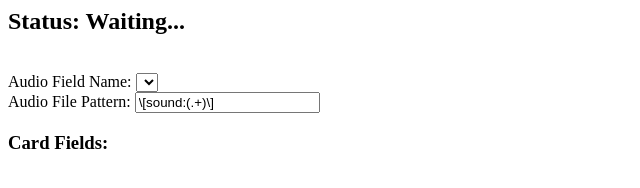
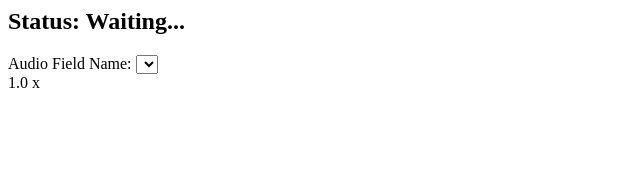
Before and after one commit to genericdave/anki-audio-lab, a website: page docs/index.html in a window 1280 px wide. Shown: the whole page, without its empty margins (0-640 px from the left). Drawn offline with Linux system fonts and the light colour scheme.

Commit message:
update build

```diff
--- a/docs/index.html
+++ b/docs/index.html
@@ -1 +1 @@
-<html><head><title>Anki Audio Review</title><script type="module" src="index.8d19a443.js"></script></head><body> <div> <h2>Status: <span id="status">Waiting...</span></h2> <div id="waveform"></div> <br> <label for="field-name-select">Audio Field Name:</label> <select id="field-name-select"></select> <br> <label for="regex-pattern-input">Audio File Pattern:</label> <input type="text" id="regex-pattern-input" placeholder="Enter regex pattern" value="\[sound:(.+)\]"> <br> <h3>Card Fields:</h3> <pre><div id="card-fields"></div></pre> </div> </body></html>
+<html><head><title>Anki Audio Review</title><script type="module" src="index.e4914b1d.js"></script></head><body> <div> <h2>Status: <span id="status-text">Waiting...</span></h2> <label for="field-name-select">Audio Field Name:</label> <select id="field-name-select"></select> <br> <div><span id="playback-display">1.0</span> x</div> <div id="waveform"></div> </div> </body></html>
```
Also changed, not shown: 2 other files.
